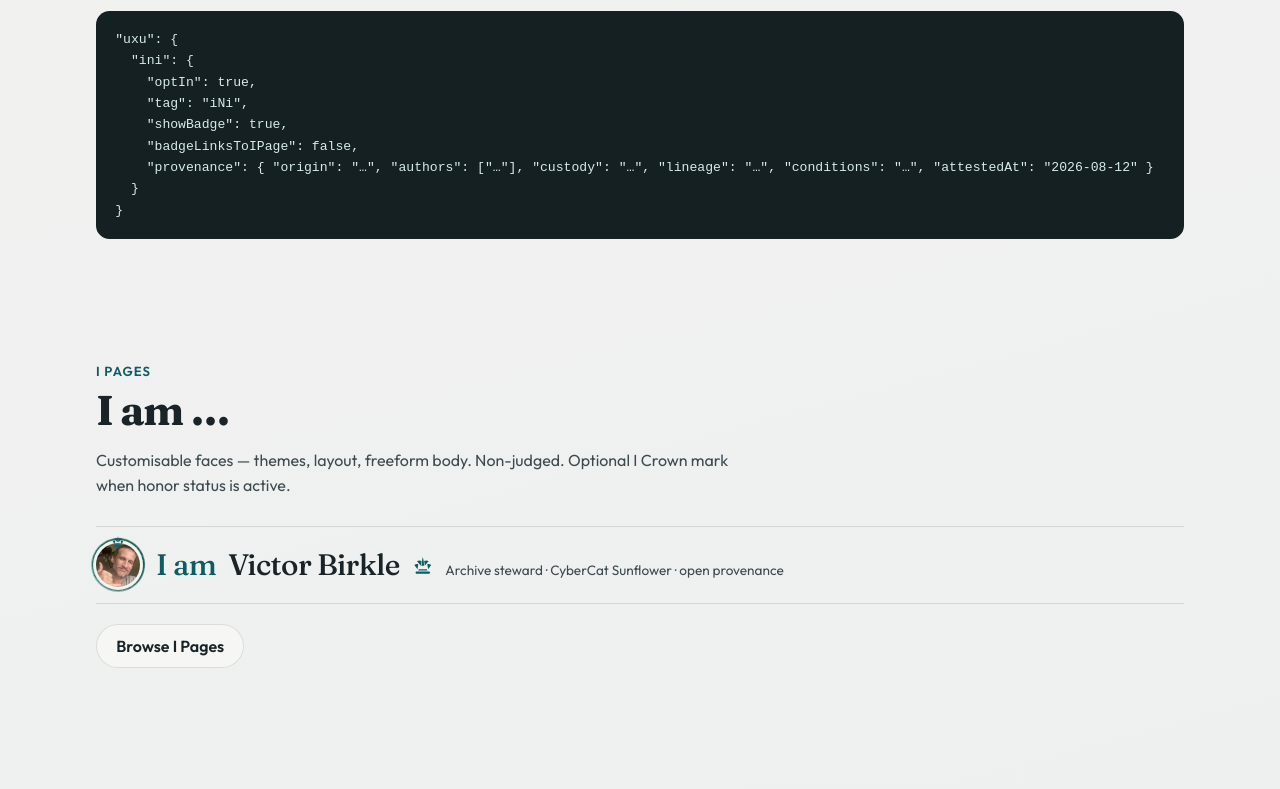
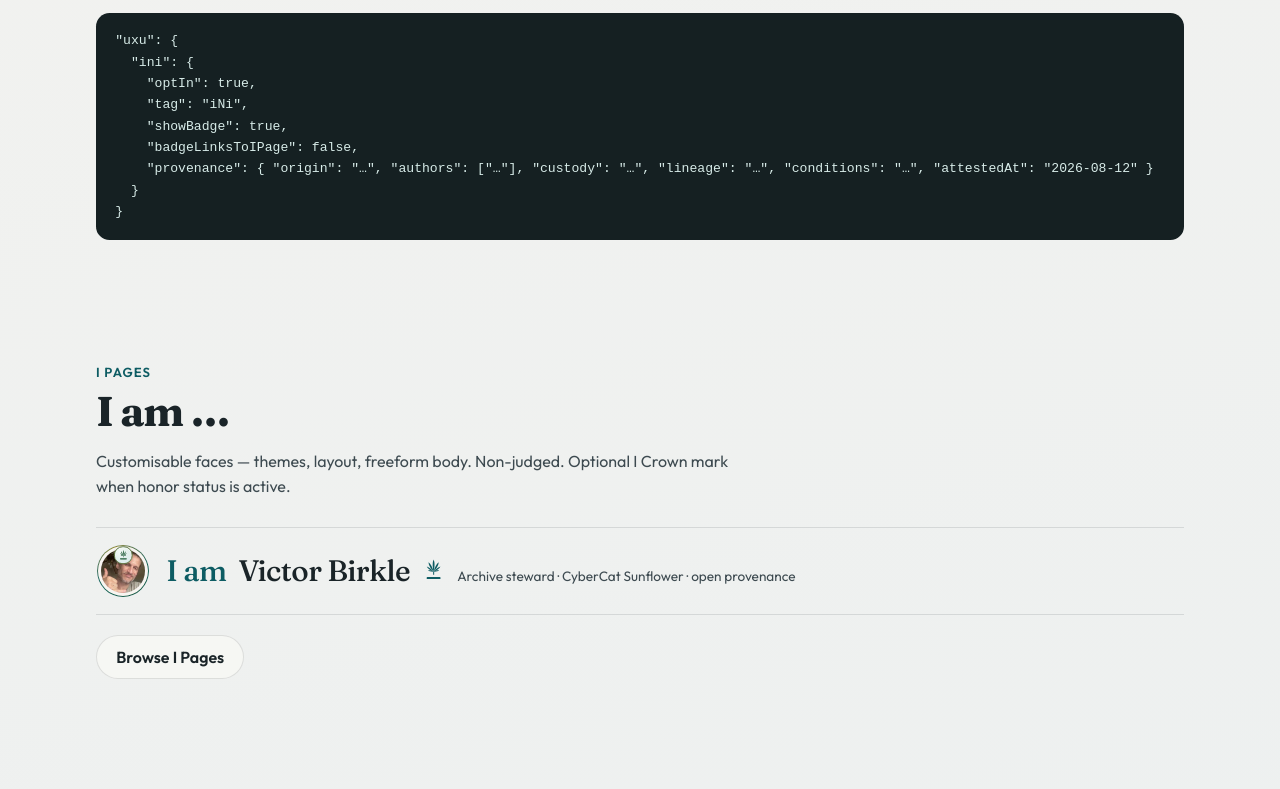
Before and after one commit to RASvibir/iNi, a website built with Vite: page index.html in a window 1280 px wide. Shown: the part 1943-2732 px from the top of the page. Built offline with nearby package versions, Linux system fonts and the light colour scheme.

Commit message:
Refine I Crown leaf mark and portrait seal border.
Co-authored-by: Cursor <cursoragent@cursor.com>

```diff
--- a/src/main.ts
+++ b/src/main.ts
@@ -72,8 +72,16 @@ function portraitHtml(
     ? `${page.name} — I Crown border`
     : page.name;
   const src = resolvePortraitSrc(page.portrait);
+  const crownSeal = crowned
+    ? `<span class="i-portrait__seal" aria-hidden="true">${crownIcon(size === "hero" ? "md" : "sm")}</span>`
+    : "";
+  const caption =
+    crowned && size === "hero"
+      ? `<figcaption class="i-portrait__caption">Wearing I Crown</figcaption>`
+      : "";
   return `
     <figure class="${classes}" title="${escapeAttr(label)}">
+      <div class="i-portrait__halo">
         <div class="i-portrait__ring" aria-hidden="true"></div>
         <div class="i-portrait__frame">
           <img
@@ -85,25 +93,30 @@ function portraitHtml(
             decoding="async"
           />
         </div>
-      ${crowned ? `<span class="i-portrait__crown" aria-hidden="true">${crownIcon(size === "hero" ? "md" : "sm")}</span>` : ""}
-      ${crowned && size === "hero" ? `<figcaption class="i-portrait__caption">Wearing I Crown</figcaption>` : ""}
+        ${crownSeal}
+      </div>
+      ${caption}
     </figure>`;
 }
 
-/** Sleek five-leaflet crown — reads as honor mark with a soft pot-leaf cue. */
+/**
+ * I Crown mark — 7-leaflet cannabis silhouette (dispensary-clean) + honor band.
+ */
 function crownIcon(size: "sm" | "md" | "lg" = "sm"): string {
   const cls = `crown-icon crown-icon--${size}`;
-  return `<svg class="${cls}" viewBox="0 0 64 56" fill="none" aria-hidden="true" focusable="false">
-    <g fill="currentColor">
-      <path d="M32 2.5c-2.2 8.2-3.6 16.6-4 26.2h8c-.4-9.6-1.8-18-4-26.2z"/>
-      <path d="M28.2 14.5c-4.8-2.8-9.6-2.2-13.4.6 3.1 3.6 7.2 8.2 11.2 13.6.4-4.9.9-9.6 2.2-14.2z"/>
-      <path d="M35.8 14.5c4.8-2.8 9.6-2.2 13.4.6-3.1 3.6-7.2 8.2-11.2 13.6-.4-4.9-.9-9.6-2.2-14.2z"/>
-      <path d="M18.8 24.2c-4.2-1.6-8.4-.6-11.6 2.2 2.2 3.8 5.4 8.2 9.2 12.8.6-5.2 1.2-10 2.4-15z"/>
-      <path d="M45.2 24.2c4.2-1.6 8.4-.6 11.6 2.2-2.2 3.8-5.4 8.2-9.2 12.8-.6-5.2-1.2-10-2.4-15z"/>
-      <path d="M20 39.2h24l1.6 3.2H18.4z"/>
-      <path d="M13 45.6h38c1.2 0 2.2.9 2.2 2.1v2.1c0 1.2-1 2.1-2.2 2.1H13c-1.2 0-2.2-.9-2.2-2.1v-2.1c0-1.2 1-2.1 2.2-2.1z"/>
+  return `<svg class="${cls}" viewBox="0 0 64 64" fill="none" aria-hidden="true" focusable="false">
+    <g fill="currentColor" transform="translate(32 38)">
+      <path d="M0-34c3.2 8.5 3.6 17.2 0 34c-3.6-16.8-3.2-25.5 0-34z"/>
+      <path d="M0-30c3 7.5 3.4 15.2 0 30c-3.4-14.8-3-22.5 0-30z" transform="rotate(-28)"/>
+      <path d="M0-30c3 7.5 3.4 15.2 0 30c-3.4-14.8-3-22.5 0-30z" transform="rotate(28)"/>
+      <path d="M0-24c2.6 6.2 2.9 12.4 0 24c-2.9-11.6-2.6-17.8 0-24z" transform="rotate(-52)"/>
+      <path d="M0-24c2.6 6.2 2.9 12.4 0 24c-2.9-11.6-2.6-17.8 0-24z" transform="rotate(52)"/>
+      <path d="M0-16c2 4.2 2.2 8.4 0 16c-2.2-7.6-2-11.8 0-16z" transform="rotate(-76)"/>
+      <path d="M0-16c2 4.2 2.2 8.4 0 16c-2.2-7.6-2-11.8 0-16z" transform="rotate(76)"/>
     </g>
-    <path stroke="currentColor" stroke-width="1.25" stroke-linecap="round" opacity="0.28" d="M32 8v22"/>
+    <path fill="currentColor" d="M30.4 38h3.2v8.2h-3.2z" opacity="0.85"/>
+    <path fill="currentColor" d="M15 52.4h34c1.15 0 2.1.85 2.1 1.95v1.9c0 1.1-.95 1.95-2.1 1.95H15c-1.15 0-2.1-.85-2.1-1.95v-1.9c0-1.1.95-1.95 2.1-1.95z"/>
+    <path stroke="currentColor" stroke-width="1.35" stroke-linecap="round" opacity="0.35" d="M32 8.5v29"/>
   </svg>`;
 }
 
--- a/src/style.css
+++ b/src/style.css
@@ -892,28 +892,28 @@ a:hover {
   padding-inline-start: 1.25rem;
 }
 
-/* —— I Crown mark (leaflet crown) —— */
+/* —— I Crown mark (leaf crown) —— */
 .crown-icon {
   display: inline-block;
   flex-shrink: 0;
-  vertical-align: -0.12em;
+  vertical-align: -0.18em;
   color: inherit;
 }
 
 .crown-icon--sm {
-  width: 0.95rem;
-  height: 0.85rem;
+  width: 1.05rem;
+  height: 1.05rem;
 }
 
 .crown-icon--md {
-  width: 1.35rem;
-  height: 1.2rem;
-  vertical-align: -0.15em;
+  width: 1.45rem;
+  height: 1.45rem;
+  vertical-align: -0.22em;
 }
 
 .crown-icon--lg {
-  width: 1.7rem;
-  height: 1.5rem;
+  width: 1.85rem;
+  height: 1.85rem;
 }
 
 /* Compact identifier — icon only, no text box */
@@ -1058,6 +1058,16 @@ a:hover {
   justify-self: start;
 }
 
+.i-portrait__halo {
+  position: relative;
+  width: fit-content;
+  padding: 0.55rem;
+}
+
+.i-portrait--index .i-portrait__halo {
+  padding: 0.32rem;
+}
+
 .i-portrait__frame {
   position: relative;
   z-index: 1;
@@ -1095,66 +1105,82 @@ a:hover {
 .i-portrait--crowned .i-portrait__ring {
   display: block;
   position: absolute;
-  inset: -0.45rem;
+  inset: 0.12rem;
   border-radius: 50%;
   z-index: 0;
+  pointer-events: none;
   background:
     conic-gradient(
-      from 200deg,
-      color-mix(in srgb, var(--accent) 75%, #2a6b3a),
-      color-mix(in srgb, var(--accent) 40%, #6b8f4e),
-      color-mix(in srgb, var(--accent) 85%, #1f4d3a),
-      color-mix(in srgb, var(--accent) 45%, #7a9a55),
-      color-mix(in srgb, var(--accent) 75%, #2a6b3a)
+      from 160deg,
+      #1f5c3a,
+      color-mix(in srgb, var(--accent) 70%, #3d8f4a),
+      #c9a227,
+      color-mix(in srgb, var(--accent) 55%, #2a6b3a),
+      #1f5c3a
     );
-  -webkit-mask:
-    radial-gradient(farthest-side, transparent calc(100% - 3.5px), #000 calc(100% - 3px));
-  mask:
-    radial-gradient(farthest-side, transparent calc(100% - 3.5px), #000 calc(100% - 3px));
-  animation: crown-ring-spin 28s linear infinite;
+  -webkit-mask: radial-gradient(farthest-side, transparent calc(100% - 5px), #000 calc(100% - 4.5px));
+  mask: radial-gradient(farthest-side, transparent calc(100% - 5px), #000 calc(100% - 4.5px));
+  box-shadow: 0 0 0 1px color-mix(in srgb, var(--accent) 25%, transparent);
 }
 
 .i-portrait--index.i-portrait--crowned .i-portrait__ring {
-  inset: -0.28rem;
-  -webkit-mask:
-    radial-gradient(farthest-side, transparent calc(100% - 2.5px), #000 calc(100% - 2px));
-  mask:
-    radial-gradient(farthest-side, transparent calc(100% - 2.5px), #000 calc(100% - 2px));
+  inset: 0.06rem;
+  -webkit-mask: radial-gradient(farthest-side, transparent calc(100% - 3.5px), #000 calc(100% - 3px));
+  mask: radial-gradient(farthest-side, transparent calc(100% - 3.5px), #000 calc(100% - 3px));
 }
 
 .i-portrait--crowned .i-portrait__frame {
   box-shadow:
-    0 0 0 3px color-mix(in srgb, var(--surface) 92%, transparent),
-    0 0 0 5px color-mix(in srgb, var(--accent) 35%, transparent);
+    0 0 0 3px color-mix(in srgb, var(--bg-0) 88%, #fff),
+    0 0 0 4px color-mix(in srgb, var(--accent) 28%, transparent);
 }
 
-.i-portrait__crown {
+/* Crown seal sits cleanly on the ring apex — like a medallion */
+.i-portrait__seal {
   position: absolute;
-  top: -0.15rem;
+  top: 0;
   left: 50%;
-  transform: translate(-50%, -55%);
-  z-index: 2;
-  color: var(--accent);
-  filter: drop-shadow(0 1px 1px color-mix(in srgb, var(--ink) 20%, transparent));
+  z-index: 3;
+  display: grid;
+  place-items: center;
+  width: 2.05rem;
+  height: 2.05rem;
+  transform: translate(-50%, 8%);
+  border-radius: 50%;
+  color: var(--accent-deep);
+  background:
+    radial-gradient(circle at 35% 30%, #fff8 0%, transparent 45%),
+    linear-gradient(160deg, #e8f2ea, color-mix(in srgb, var(--accent-soft) 80%, #fff));
+  border: 1.5px solid color-mix(in srgb, var(--accent) 55%, #c9a227);
+  box-shadow:
+    0 1px 3px color-mix(in srgb, var(--ink) 18%, transparent),
+    inset 0 1px 0 #fff8;
   line-height: 0;
 }
 
-.i-portrait--hero .i-portrait__crown .crown-icon {
-  width: 1.55rem;
-  height: 1.35rem;
+.i-portrait--index .i-portrait__seal {
+  width: 1.15rem;
+  height: 1.15rem;
+  transform: translate(-50%, 12%);
+  border-width: 1px;
 }
 
-.i-portrait--index .i-portrait__crown {
-  top: -0.05rem;
+.i-portrait__seal .crown-icon {
+  color: #1f5c3a;
 }
 
-.i-portrait--index .i-portrait__crown .crown-icon {
-  width: 0.85rem;
-  height: 0.75rem;
+.i-portrait--hero .i-portrait__seal .crown-icon {
+  width: 1.2rem;
+  height: 1.2rem;
+}
+
+.i-portrait--index .i-portrait__seal .crown-icon {
+  width: 0.7rem;
+  height: 0.7rem;
 }
 
 .i-portrait__caption {
-  margin: 0.65rem 0 0;
+  margin: 0.35rem 0 0;
   text-align: center;
   font-size: 0.72rem;
   font-weight: 600;
```
Also changed, not shown: public/crown.svg. Lines whose indentation alone changed are shown as unchanged.
